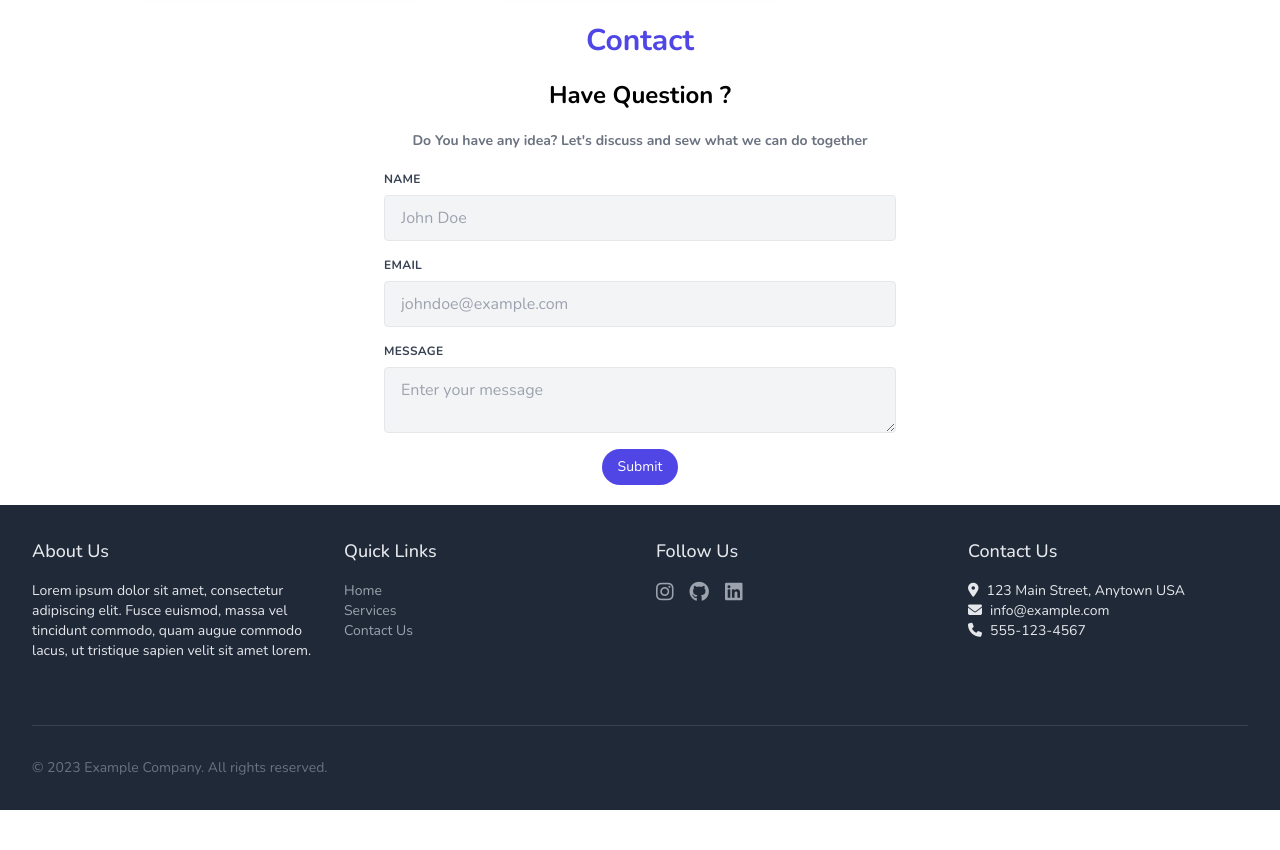
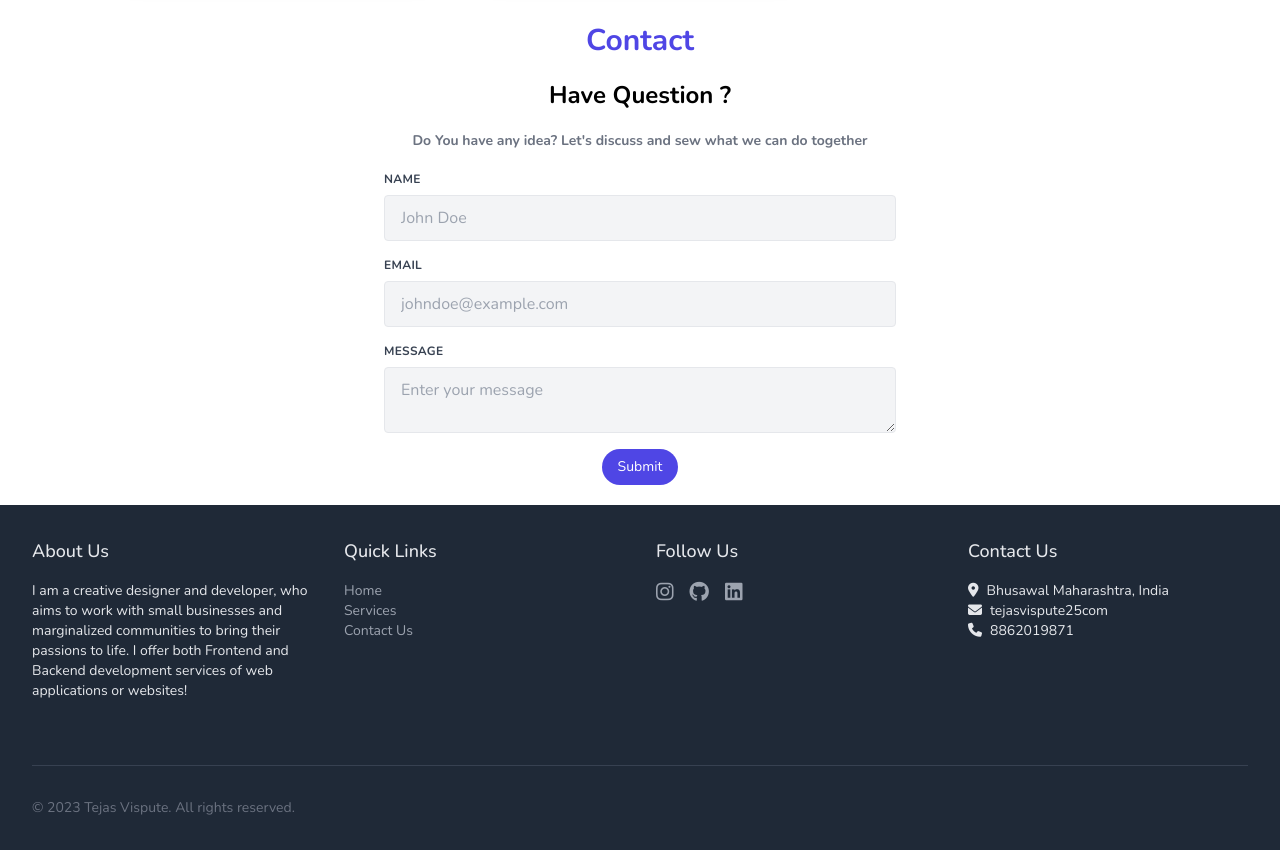
Before and after one commit to TejaVispute/Portfolio_Tejas, a website: page index.html in a window 1280 px wide. Shown: the part 2164-3014 px from the top of the page. Before the commit the page ends 2974 px from the top, so only its background shows below. Drawn offline with nearby package versions, Linux system fonts and the light colour scheme; files whose address does not match are found by name.

Commit message:
changes added

```diff
--- a/index.html
+++ b/index.html
@@ -317,9 +317,10 @@
                 <div class="grid grid-cols-1 md:grid-cols-2 lg:grid-cols-4 gap-8">
                     <div class="mb-8">
                         <h3 class="text-lg font-medium mb-4">About Us</h3>
-                        <p class="text-sm">Lorem ipsum dolor sit amet, consectetur adipiscing elit. Fusce euismod,
-                            massa vel tincidunt commodo, quam augue commodo lacus, ut tristique sapien velit sit amet
-                            lorem.</p>
+                        <p class="text-sm">I am a creative designer and developer, who aims to work with small
+                            businesses and marginalized communities to bring their passions to life. I offer both
+                            Frontend
+                            and Backend development services of web applications or websites!</p>
                     </div>
                     <div class="mb-8">
                         <h3 class="text-lg font-medium mb-4">Quick Links</h3>
@@ -347,14 +348,13 @@
                     </div>
                     <div>
                         <h3 class="text-lg font-medium mb-4">Contact Us</h3>
-                        <p class="text-sm"><i class="fas fa-map-marker-alt mr-2"></i>123 Main Street, Anytown
-                            USA</p>
-                        <p class="text-sm"><i class="fas fa-envelope mr-2"></i>info@example.com</p>
-                        <p class="text-sm"><i class="fas fa-phone mr-2"></i>555-123-4567</p>
+                        <p class="text-sm"><i class="fas fa-map-marker-alt mr-2"></i>Bhusawal Maharashtra, India</p>
+                        <p class="text-sm"><i class="fas fa-envelope mr-2"></i>tejasvispute25com</p>
+                        <p class="text-sm"><i class="fas fa-phone mr-2"></i>8862019871</p>
                     </div>
                 </div>
                 <div class="mt-8 border-t border-gray-700 pt-8">
-                    <p class="text-sm text-gray-500">© 2023 Example Company. All rights reserved.</p>
+                    <p class="text-sm text-gray-500">© 2023 Tejas Vispute. All rights reserved.</p>
                 </div>
             </div>
         </footer>
```
